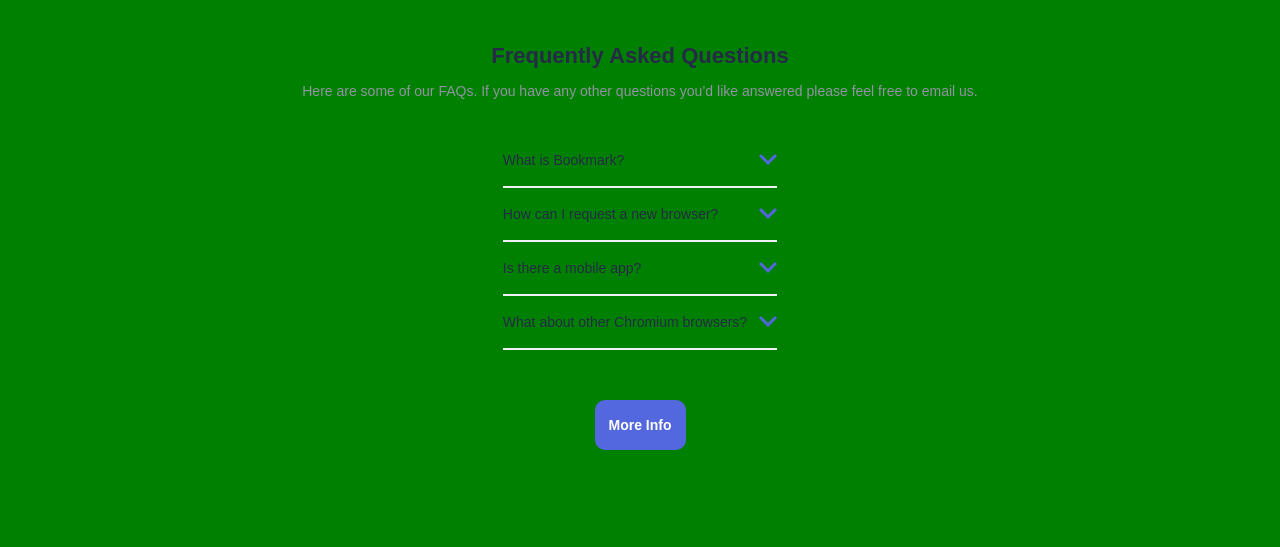
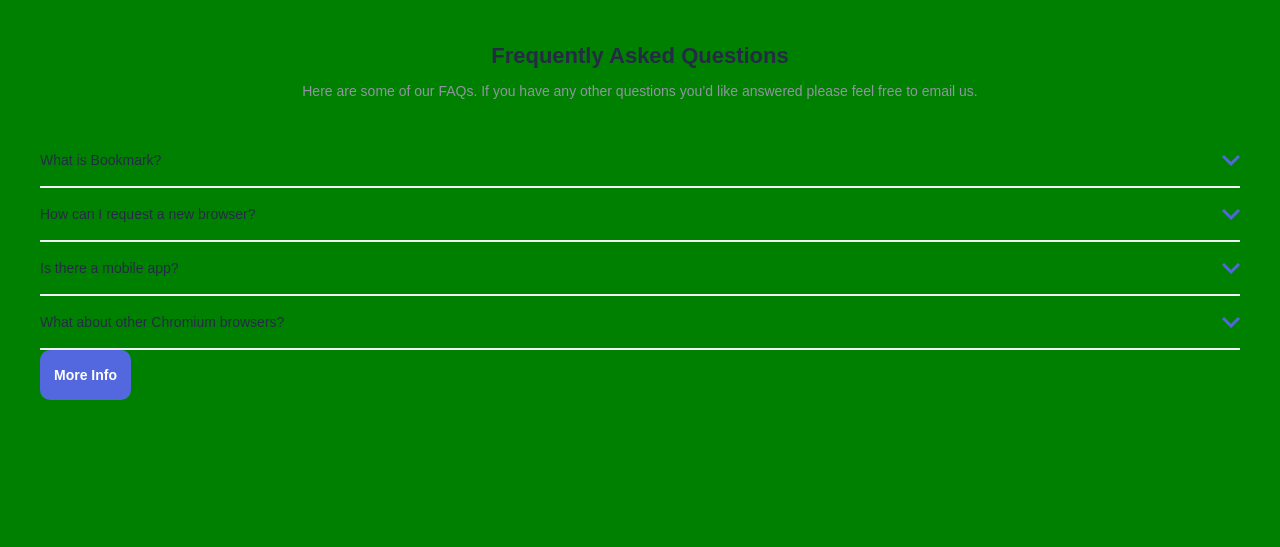
Before and after one commit to leopaul29/frontendmentor-bookmark-landing-page-master, a website: page index.html in a window 1280 px wide. Shown: the part 3240-3787 px from the top of the page. Drawn offline with nearby package versions, Linux system fonts and the light colour scheme; files that its build step writes are made by us from their sources.

Commit message:
javascript for accordion

```diff
--- a/index.html
+++ b/index.html
@@ -197,7 +197,11 @@
               <!-- Question 1 -->
               <div class="accordion-block__question">
                 <span class="accordion-block__question-text">What is Bookmark?</span>
-                <img src="images/icon-arrow.svg" alt="arrow" class="accordion-block__question-arrow">
+                <div class="accordion-block__question-arrow">
+                  <a class="accordions__link" aria-selected="false" onclick="updateAccordion(0)">
+                    <img src="images/icon-arrow.svg" alt="arrow" class="accordion-block__question-arrow">
+                  </a>
+                </div>
               </div>
               <!-- Answer 1 -->
               <div class="accordion-block__answer">Lorem ipsum dolor sit amet, consectetur adipiscing elit. Fusce
@@ -208,7 +212,11 @@
               <!-- Question 2 -->
               <div class="accordion-block__question">
                 <span class="accordion-block__question-text">How can I request a new browser?</span>
-                <img src="images/icon-arrow.svg" alt="arrow" class="accordion-block__question-arrow">
+                <div class="accordion-block__question-arrow">
+                  <a class="accordions__link" aria-selected="false" onclick="updateAccordion(1)">
+                    <img src="images/icon-arrow.svg" alt="arrow">
+                  </a>
+                </div>
               </div>
               <!-- Answer 2 -->
               <div class="accordion-block__answer">Vivamus luctus eros aliquet convallis ultricies. Mauris augue massa,
@@ -221,7 +229,11 @@
               <!-- Question 3 -->
               <div class="accordion-block__question">
                 <span class="accordion-block__question-text">Is there a mobile app?</span>
-                <img src="images/icon-arrow.svg" alt="arrow" class="accordion-block__question-arrow">
+                <div class="accordion-block__question-arrow">
+                  <a class="accordions__link" aria-selected="false" onclick="updateAccordion(2)">
+                    <img src="images/icon-arrow.svg" alt="arrow" class="accordion-block__question-arrow">
+                  </a>
+                </div>
               </div>
               <!-- Answer 3 -->
               <div class="accordion-block__answer">Sed consectetur quam id neque fermentum accumsan. Praesent luctus
@@ -233,7 +245,11 @@
               <!-- Question 4 -->
               <div class="accordion-block__question">
                 <span class="accordion-block__question-text">What about other Chromium browsers?</span>
-                <img src="images/icon-arrow.svg" alt="arrow" class="accordion-block__question-arrow">
+                <div class="accordion-block__question-arrow">
+                  <a class="accordions__link" aria-selected="false" onclick="updateAccordion(3)">
+                    <img src="images/icon-arrow.svg" alt="arrow" class="accordion-block__question-arrow">
+                  </a>
+                </div>
               </div>
               <!-- Answer 4 -->
               <div class="accordion-block__answer">Integer condimentum ipsum id imperdiet finibus. Vivamus in placerat
--- a/script.js
+++ b/script.js
@@ -2,6 +2,13 @@
 function initLinks() {
 	const tabs = document.querySelectorAll(".tabs__link");
 	tabs.forEach((element) => {
+		element.addEventListener("click", function (event) {
+			event.preventDefault();
+		});
+	});
+
+	const accordions = document.querySelectorAll(".accordions__link");
+	accordions.forEach((element) => {
 		element.addEventListener("click", function (event) {
 			event.preventDefault();
 		});
@@ -27,3 +34,23 @@
 	});
 }
 updateTab(0);
+
+// accordion
+function updateAccordion(index) {
+	if (index < 0 || index > 3) return;
+	const accordionsBlock = document.querySelectorAll(".accordion-block");
+	accordionsBlock.forEach((element, i) => {
+		const accordion__link = element.querySelector(".accordions__link");
+		const accordion__answer = element.querySelector(".accordion-block__answer");
+		const isSelected = accordion__link.getAttribute("aria-selected");
+		if (i == index) {
+			if (isSelected === "true") {
+				accordion__link.setAttribute("aria-selected", false);
+				accordion__answer.style.display = "none";
+			} else {
+				accordion__link.setAttribute("aria-selected", true);
+				accordion__answer.style.display = "block";
+			}
+		}
+	});
+}
--- a/styles/components.styl
+++ b/styles/components.styl
@@ -108,9 +108,10 @@
 
 // accordion
 .accordion
-    display: flex
-    flex-direction: column
-    align-items: center
+    // display: flex
+    // flex-direction: column
+    // align-items: center
+    padding: 0px 40px
     gap: 50px
     .accordion-block-list
         //width: 600px
@@ -126,10 +127,10 @@
                 justify-content: space-between
                 .accordion-block__question-text
                     color: color-very-dark-blue
+                    margin-right: 12px;
                 .accordion-block__question-arrow
                     height: 12px
                     //margin-right: 12px
-                    margin-left: 12px;
             .accordion-block__answer
                 display: none
 
```
Lines whose indentation alone changed are shown as unchanged.
